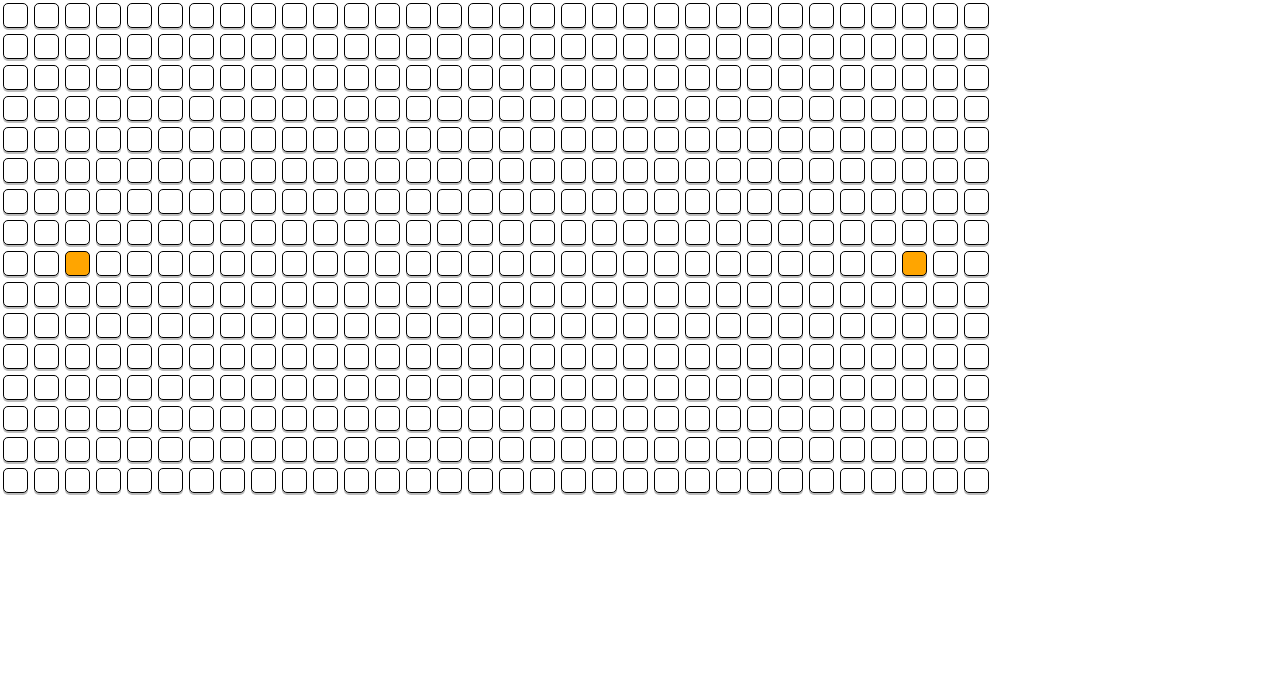
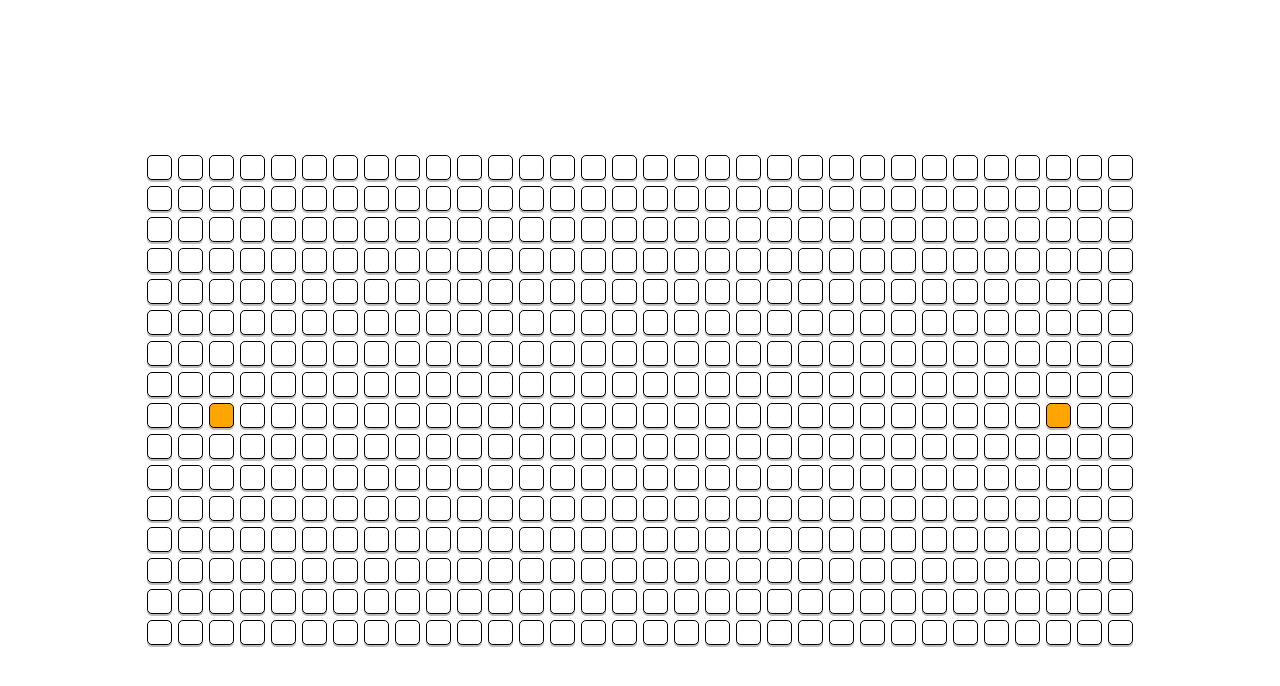
Before and after one commit to markcmlee/Pathfinding-Visualizer-React, a React app: page / in a window 1280 px wide. Shown: the top 686 px of the page. Built offline with nearby package versions, Linux system fonts and the light colour scheme.

Commit message:
centered grid

```diff
--- a/src/components/Board/Board.scss
+++ b/src/components/Board/Board.scss
@@ -1,5 +1,8 @@
 .board {
   position: fixed;
+  left: 50%;
+  top: 50%;
+  transform: translate(-50%, -50%);
   max-height: 100%;
   max-width: 100%;
   display: flex;
```
